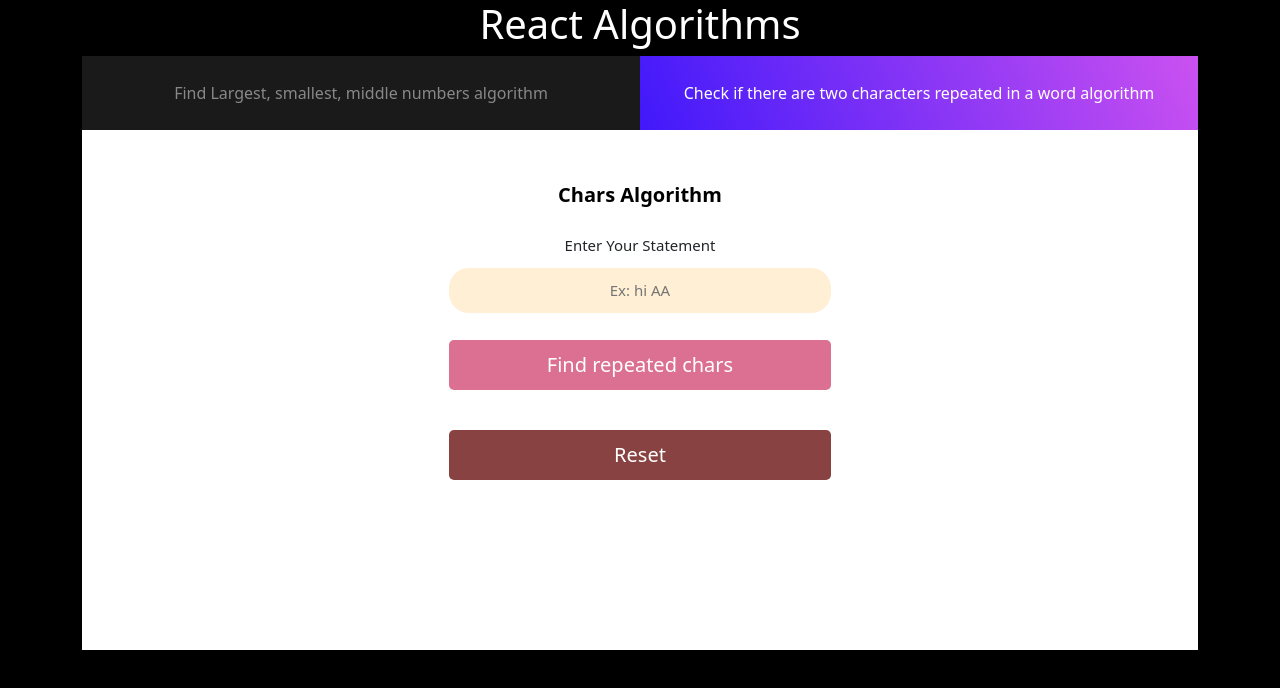
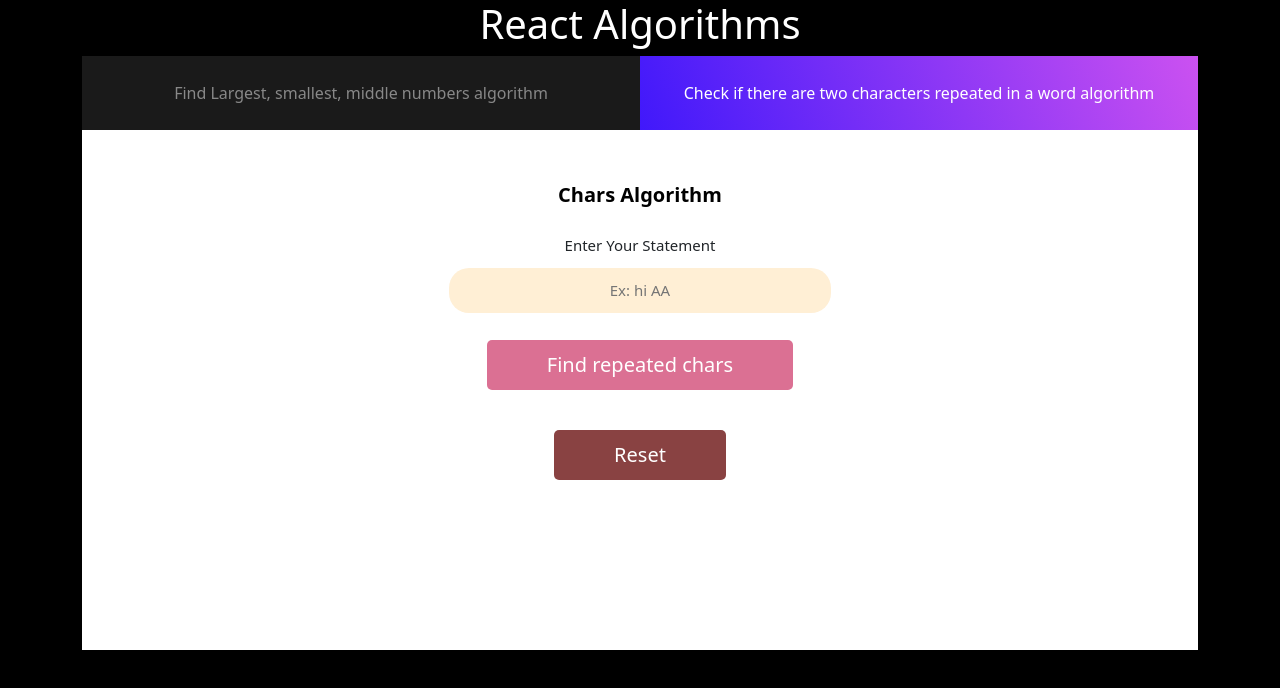
Before and after one commit to Yazan-496/react-algorithm, a React (Create React App) app: page / in a window 1280 px wide. Both pictures are taken after a click on the button 919 px from the left and 93 px from the top of the page. Shown: the top 688 px of the page. Built offline with nearby package versions, Linux system fonts and the light colour scheme.

Commit message:
fix button styles

```diff
--- a/src/components/chars.js
+++ b/src/components/chars.js
@@ -15,7 +15,6 @@ const Input = styled.input`
 const Button = styled.button`
   background-color: ${props => props.$primary ? "palevioletred" : props.$danger ? "#894242" : "yellowgreen"};
   color: white;
-  width: 40% !important;
   font-size: 20px;
   border: none;
   padding: 10px 60px;
```
